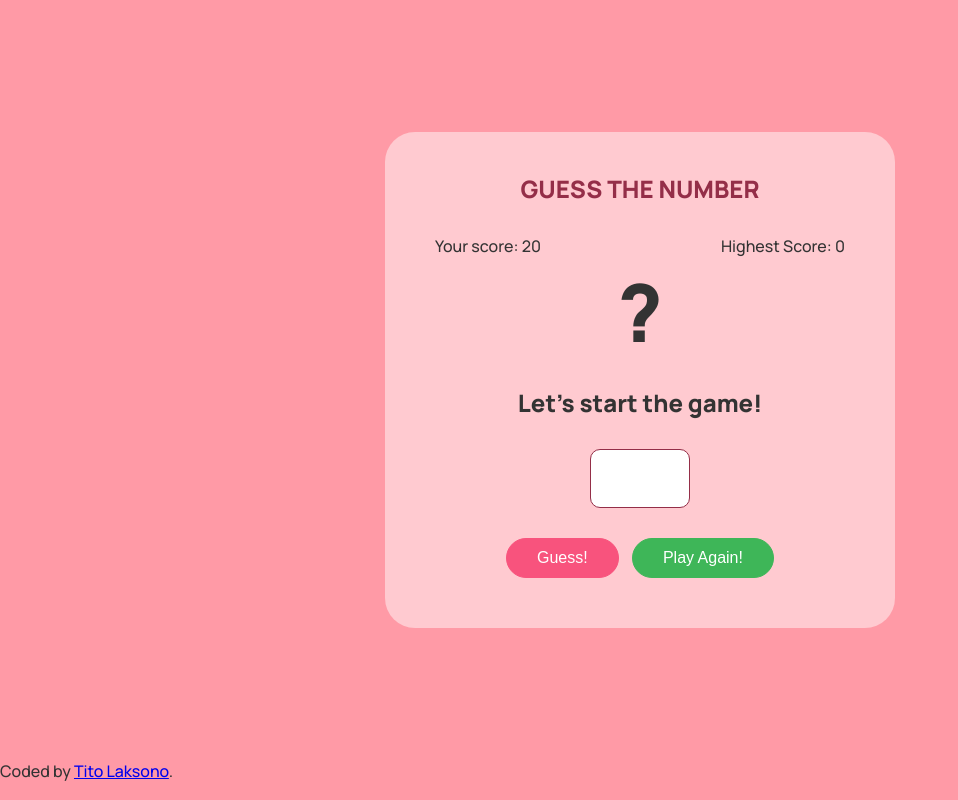
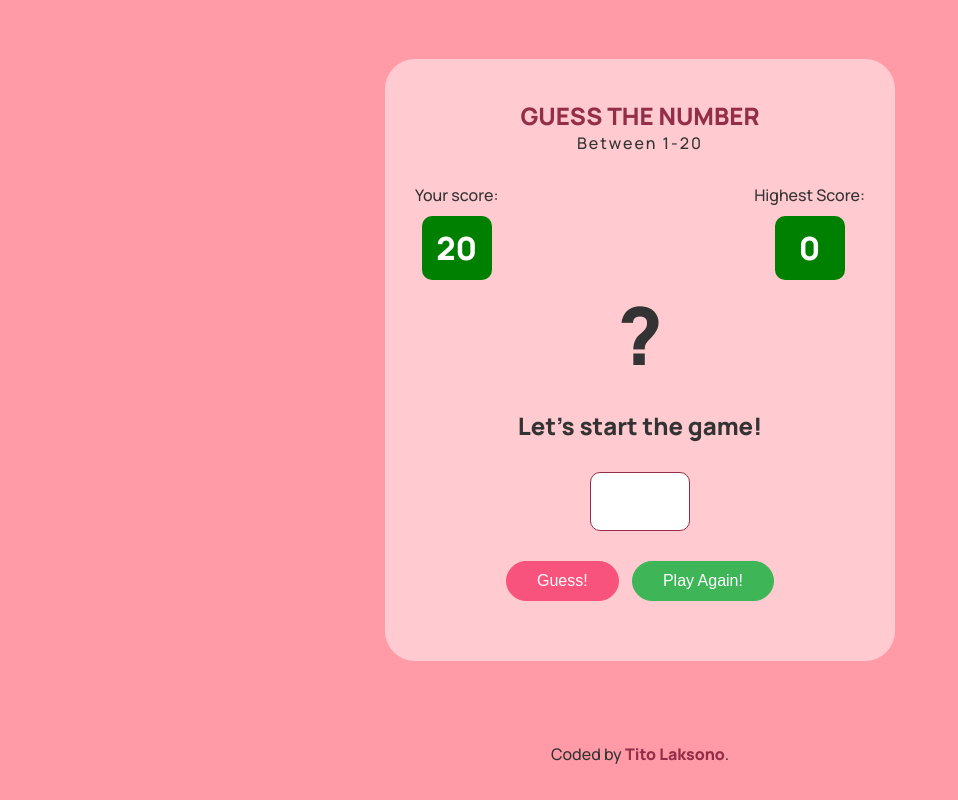
Before and after one commit to tlaksono7/guess-the-number, a plain HTML site: page index.html in a window 1280 px wide. Shown: the whole page, without its empty margins (0-958 px from the left). Drawn offline with Linux system fonts and the light colour scheme.

Commit message:
Update styling and change function

```diff
--- a/assets/css/styles.css
+++ b/assets/css/styles.css
@@ -34,11 +34,11 @@ body {
     justify-content: center;
     align-items: center;
     flex-direction: column;
-    height: 95vh;
+
 }
 
 .container {
-    width: 550px;
+    max-width: 550px;
     padding: 20px;
 }
 
@@ -60,10 +60,15 @@ body {
     color: var(--dark-pink)
 }
 
+.content-header__description {
+    letter-spacing: 2px;
+}
+
 .content-body {
-    padding: 20px;
+    padding: 20px 0;
     text-align: center;
 }
+
 
 #highscore {
     color:var(--green);
@@ -74,6 +79,23 @@ body {
     display: flex;
     justify-content: space-between;
     align-items: center;
+}
+
+.content-body__score--current, .content-body__score--high {
+    display: flex;
+    flex-direction: column;
+    align-items: center;
+}
+
+.content-body__score  span {
+    padding: 10px;
+    background-color: green;
+    border-radius: 10px;
+    font-size: 2em;
+    font-weight: 800;
+    color: white;
+    margin-top: 10px;
+    width: 70px;
 }
 
 .content-body__number {
@@ -108,6 +130,12 @@ body {
     margin-bottom: 30px;
 }
 
+.content-body__guesser--action {
+    display: flex;
+    flex-direction: column;
+    justify-content: center;
+}
+
 .btn {
     padding: 10px 30px;
     border-radius: 20px;
@@ -116,7 +144,7 @@ body {
 }
 
 .btn--guess {
-    margin-right: 10px;
+    margin-bottom: 10px;
     border: 1px solid var(--neon-pink);
     background-color: var(--neon-pink);
     color: var(--white);
@@ -137,3 +165,37 @@ body {
     background-color: var(--dark-green);
     border: 1px solid var(--dark-green);
 }
+
+.attribution {
+    width: 100%;
+    padding: 10px 0;
+    line-height: 1.75em;
+    text-align: center;
+    color: var(--black);
+}
+
+.attribution a {
+    color: var(--dark-pink);
+    font-weight: 800;
+    text-decoration: none;
+}
+
+.attribution a:hover, .attribution a:focus {
+    text-decoration: underline;
+}
+
+@media screen and (min-width: 768px){
+    .content {
+        height: 90vh;
+        margin-bottom: 10px;
+    }
+    .container {
+        width: 550px;
+    }
+    .content-body__guesser--action {
+        display: block
+    }
+    .btn--guess {
+        margin-right: 10px;
+    }
+}
--- a/assets/js/script.js
+++ b/assets/js/script.js
@@ -12,11 +12,13 @@ let score = 20
 let highestScore = 0
 let hasWinner
 
+guesserNumberInput.value = ""
+
 const displayMessage = function(message) {
     messageEl.textContent = message
 }
 
-guessButton.addEventListener('click', function() {
+guessButton.addEventListener("click", function() {
     const guesserNumberValue = Number(guesserNumberInput.value)
 
     if (guesserNumberValue === randomNumber ) {
@@ -27,6 +29,8 @@ guessButton.addEventListener('click', function() {
             highestScoreEl.textContent = highestScore
             hasWinner = true
         }
+    } else if (!guesserNumberValue) {
+        displayMessage("⛔ Not a number!")
     } else if (guesserNumberValue < randomNumber) {
         displayMessage("📉 Too low!")
         score--
@@ -35,21 +39,17 @@ guessButton.addEventListener('click', function() {
         displayMessage("📈 Too high!")
         score--
         scoreEl.textContent = score
-    } else if (!guesserNumberValue) {
-        displayMessage("⛔ Not a number!")
     }
 })
 
-playButton.addEventListener('click', function() {
+playButton.addEventListener("click", function() {
     if (hasWinner) {
         score = 20
         scoreEl.textContent = score
 
-        highestScore = 0
-        highestScoreEl.textContent = highestScore
-
         guesserNumberInput.value = ""
         numberEl.textContent = "?"
+        messageEl.textContent = "Let's start the game!"
 
         randomNumber = Math.trunc(Math.random() * 20 + 1)
     }
--- a/index.html
+++ b/index.html
@@ -21,11 +21,12 @@
             <div class="main-content">
                 <div class="content-header">
                     <h1 class="content-header__title">Guess The Number</h1>
+                    <p class="content-header__description">Between 1-20</p>
                 </div>
                 <div class="content-body">
                     <div class="content-body__score">
-                        <p class="content-score__current">Your score: <span id="score">20</span></p>
-                        <p class="content-score__high">Highest Score: <span id="highestscore">0</span></p>
+                        <p class="content-body__score--current">Your score: <span id="score">20</span></p>
+                        <p class="content-body__score--high">Highest Score: <span id="highestscore">0</span></p>
                     </div>
                     <h1 class="content-body__number">?</h1>
                     <div class="content-body__guesser">
```
